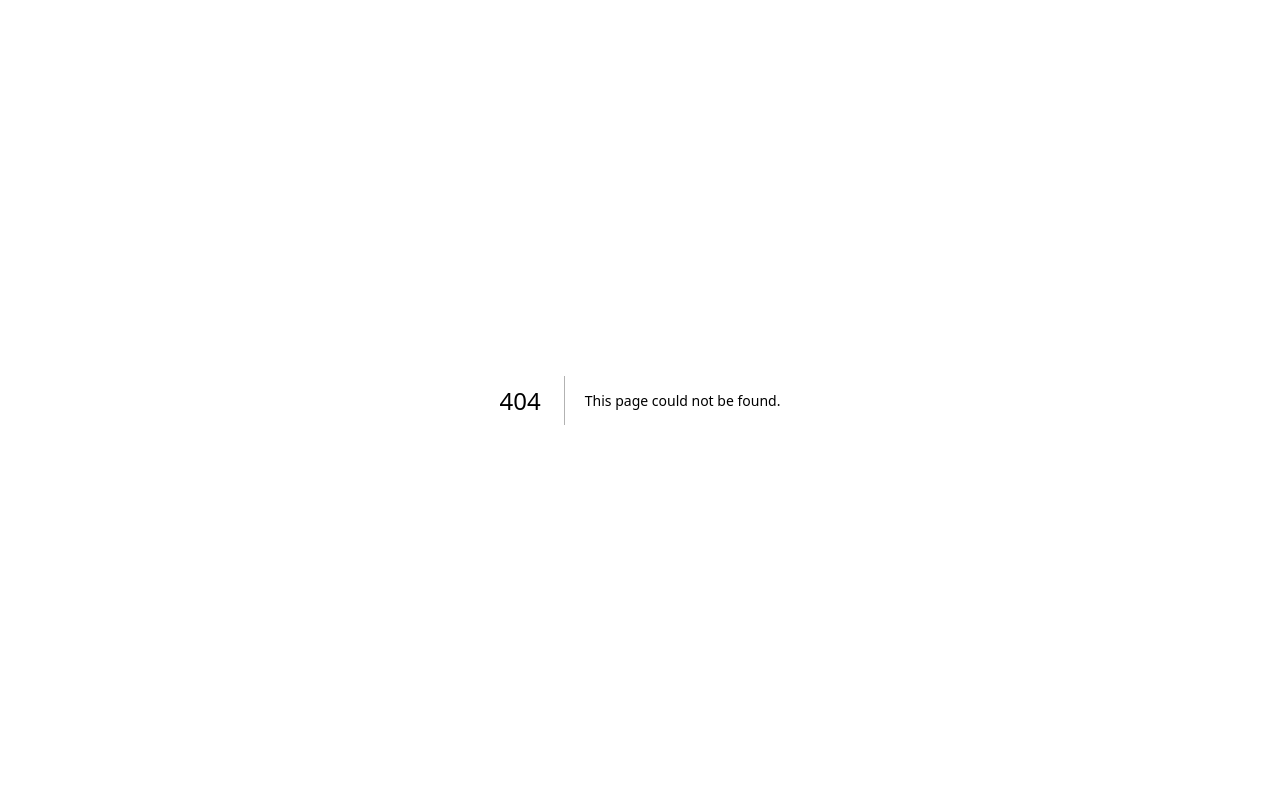
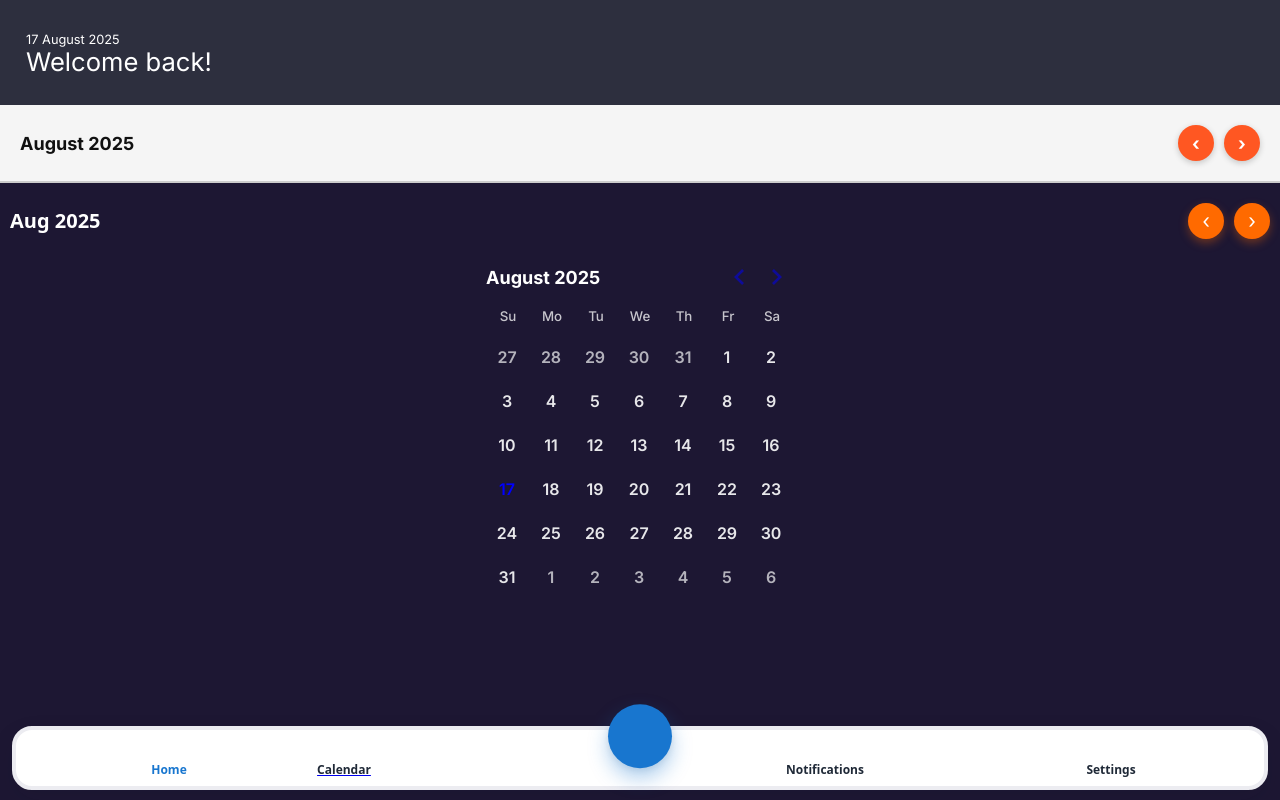
Before and after one commit to myhzyy/annual-leave-booker, a Next.js app: page /calendar in a window 1280 px wide. Before the commit this address had no page. Shown: the top 800 px of the page. Built offline with nearby package versions, Linux system fonts and the light colour scheme; some icons are missing.

Commit message:
implemented initial calendar component

```diff
--- /dev/null
+++ b/src/app/calendar/page.tsx
@@ -0,0 +1,14 @@
+import Header from "../features/Header";
+import CalendarBody from "../features/CalendarBody";
+import BottomToolbar from "../features/BottomToolBar";
+import "../styles/BottomToolBar.css";
+
+export default function CalendarPage() {
+  return (
+    <div className="app">
+      <Header />
+      <CalendarBody />
+      <BottomToolbar />
+    </div>
+  );
+}
--- /dev/null
+++ b/src/app/components/CalendarDatePicker.tsx
@@ -0,0 +1,63 @@
+"use client";
+
+import { useState } from "react";
+import { DayPicker, DateRange } from "react-day-picker";
+import "react-day-picker/dist/style.css";
+import "../styles/CalendarDatePicker.css";
+
+export default function CalendarDatePicker() {
+  const [month, setMonth] = useState(new Date());
+  const [range, setRange] = useState<DateRange | undefined>();
+
+  const goPrev = () => {
+    const d = new Date(month);
+    d.setMonth(d.getMonth() - 1);
+    setMonth(d);
+  };
+
+  const goNext = () => {
+    const d = new Date(month);
+    d.setMonth(d.getMonth() + 1);
+    setMonth(d);
+  };
+
+  return (
+    <div className="calendar-screen">
+      <header className="calendar-header">
+        <h2 className="calendar-title">
+          {month.toLocaleDateString("en-GB", {
+            month: "short",
+            year: "numeric",
+          })}
+        </h2>
+        <div className="calendar-arrows">
+          <button onClick={goPrev} aria-label="Previous month">
+            ‹
+          </button>
+          <button onClick={goNext} aria-label="Next month">
+            ›
+          </button>
+        </div>
+      </header>
+
+      <DayPicker
+        mode="range"
+        selected={range}
+        onSelect={setRange}
+        month={month}
+        onMonthChange={setMonth}
+        fixedWeeks
+        showOutsideDays
+        weekStartsOn={0} // Sunday
+        disableNavigation
+      />
+
+      {range?.from && range?.to && (
+        <p className="calendar-helper">
+          {range.from.toLocaleDateString("en-GB")} –{" "}
+          {range.to.toLocaleDateString("en-GB")}
+        </p>
+      )}
+    </div>
+  );
+}
--- /dev/null
+++ b/src/app/components/CalendarHeader.tsx
@@ -0,0 +1,21 @@
+import "../styles/CalendarHeader.css";
+
+export default function CalendarBody() {
+  const today = new Date();
+  const options: Intl.DateTimeFormatOptions = {
+    month: "long",
+    year: "numeric",
+  };
+  const formattedDate = today.toLocaleDateString("en-GB", options);
+  return (
+    <div className="header-container">
+      <div>
+        <h1>{formattedDate}</h1>
+      </div>
+      <div className="arrow-container">
+        <div className="arrow-btn">‹</div>
+        <div className="arrow-btn">›</div>
+      </div>
+    </div>
+  );
+}
--- a/src/app/features/BottomToolBar.tsx
+++ b/src/app/features/BottomToolBar.tsx
@@ -1,5 +1,6 @@
 "use client";
 import "../styles/BottomToolBar.css";
+import Link from "next/link";
 
 import HomeIcon from "@mui/icons-material/Home";
 import CalendarMonthIcon from "@mui/icons-material/CalendarMonth";
@@ -24,10 +25,12 @@ export default function BottomNav() {
           <span className="nav-label">Home</span>
         </button>
 
-        <button className="nav-item">
-          <CalendarMonthIcon className="nav-icon" />
-          <span className="nav-label">Calendar</span>
-        </button>
+        <Link href="/calendar">
+          <button className="nav-item">
+            <CalendarMonthIcon className="nav-icon" />
+            <span className="nav-label">Calendar</span>
+          </button>
+        </Link>
 
         <span className="dock-spacer" aria-hidden />
 
--- /dev/null
+++ b/src/app/features/Calendar.tsx
@@ -0,0 +1,3 @@
+export default function Calendar() {
+  return <h1>hi</h1>;
+}
--- /dev/null
+++ b/src/app/features/CalendarBody.tsx
@@ -0,0 +1,14 @@
+"use client";
+
+import "../styles/CalendarBody.css";
+import CalendarHeader from "../components/CalendarHeader";
+import CalendarDatePicker from "../components/CalendarDatePicker";
+
+export default function CalendarBody() {
+  return (
+    <div className="calendar-body">
+      <CalendarHeader />
+      <CalendarDatePicker />
+    </div>
+  );
+}
--- a/src/app/layout.tsx
+++ b/src/app/layout.tsx
@@ -1,4 +1,6 @@
-import type { Metadata } from "next";
+"use client";
+
+import { MantineProvider } from "@mantine/core";
 import { Inter } from "next/font/google";
 import "./globals.css";
 
@@ -7,11 +9,6 @@ const inter = Inter({
   variable: "--font-inter",
 });
 
-export const metadata: Metadata = {
-  title: "Annual Leave Booker",
-  description: "Book and track your annual leave",
-};
-
 export default function RootLayout({
   children,
 }: {
@@ -19,7 +16,16 @@ export default function RootLayout({
 }) {
   return (
     <html lang="en">
-      <body className={inter.variable}>{children}</body>
+      <body className={inter.variable}>
+        <MantineProvider
+          defaultColorScheme="light"
+          theme={{
+            fontFamily: "var(--font-inter), sans-serif",
+          }}
+        >
+          {children}
+        </MantineProvider>
+      </body>
     </html>
   );
 }
--- /dev/null
+++ b/src/app/styles/CalendarBody.css
@@ -0,0 +1,3 @@
+.calendar-body {
+  /* background-color: #32284a; */
+}
--- /dev/null
+++ b/src/app/styles/CalendarDatePicker.css
@@ -0,0 +1,104 @@
+/* Full-screen dark purple background */
+.calendar-screen {
+  height: 100vh;
+  width: 100%;
+  background: #1d1733;
+  color: #fff;
+  display: flex;
+  flex-direction: column;
+  align-items: center;
+  padding: 20px 10px;
+  box-sizing: border-box;
+}
+
+/* Header */
+.calendar-header {
+  width: 100%;
+  display: flex;
+  justify-content: space-between;
+  align-items: center;
+  margin-bottom: 16px;
+}
+
+.calendar-title {
+  font: 700 20px/1.2 system-ui, sans-serif;
+}
+
+/* Arrow buttons */
+.calendar-arrows {
+  display: flex;
+  gap: 10px;
+}
+.calendar-arrows button {
+  width: 36px;
+  height: 36px;
+  border-radius: 50%;
+  border: none;
+  background: #ff6a00;
+  color: #fff;
+  font-size: 20px;
+  cursor: pointer;
+  box-shadow: 0 4px 10px rgba(255, 106, 0, 0.35);
+}
+.calendar-arrows button:active {
+  transform: translateY(1px);
+}
+
+/* DayPicker overrides */
+.rdp {
+  --rdp-accent-color: #ff6a00;
+  color: #fff;
+}
+
+.rdp-caption {
+  display: none;
+}
+
+.rdp-head_cell {
+  font: 600 12px/1 system-ui, sans-serif;
+  text-transform: uppercase;
+  opacity: 0.8;
+}
+
+.rdp-day {
+  border-radius: 10px;
+  font-weight: 600;
+  color: #e7e7ea;
+}
+.rdp-day:hover {
+  background: rgba(255, 255, 255, 0.08);
+}
+
+.rdp-day_outside {
+  color: rgba(231, 231, 234, 0.35);
+}
+
+.rdp-day_today {
+  outline: 2px solid rgba(255, 255, 255, 0.3);
+  outline-offset: -2px;
+}
+
+.rdp-day_selected,
+.rdp-day_range_start,
+.rdp-day_range_end,
+.rdp-day_range_middle {
+  color: #fff;
+}
+
+.rdp-day_range_middle {
+  background: rgba(255, 106, 0, 0.5);
+  border-radius: 10px;
+}
+
+.rdp-day_range_start,
+.rdp-day_range_end {
+  background: #ff6a00;
+  border-radius: 12px;
+}
+
+/* Helper text */
+.calendar-helper {
+  margin-top: auto;
+  font: 500 12px/1.2 system-ui, sans-serif;
+  color: #bbb;
+}
--- /dev/null
+++ b/src/app/styles/CalendarHeader.css
@@ -0,0 +1,37 @@
+.header-container {
+  display: flex;
+  justify-content: space-between;
+  align-items: center;
+  padding: 20px;
+  background-color: #f5f5f5;
+  border-bottom: 2px solid #ccc;
+  font-size: 18px;
+  font-weight: bold;
+}
+
+.arrow-container {
+  display: flex;
+  gap: 10px;
+}
+
+.arrow-btn {
+  width: 36px;
+  height: 36px;
+  display: flex;
+  align-items: center;
+  justify-content: center;
+  cursor: pointer;
+  background-color: #ff5722;
+  color: #fff;
+  border-radius: 50%;
+  font-size: 18px;
+  font-weight: bold;
+  border: none;
+  box-shadow: 0 2px 6px rgba(0, 0, 0, 0.2);
+  transition: transform 0.2s ease, background-color 0.2s ease;
+}
+
+.arrow-btn:hover {
+  background-color: #e64a19;
+  transform: scale(1.05);
+}
```
Also changed, not shown: package.json (+7 -1 lines), 2 other files (tests, documents, lock files or other folders).
